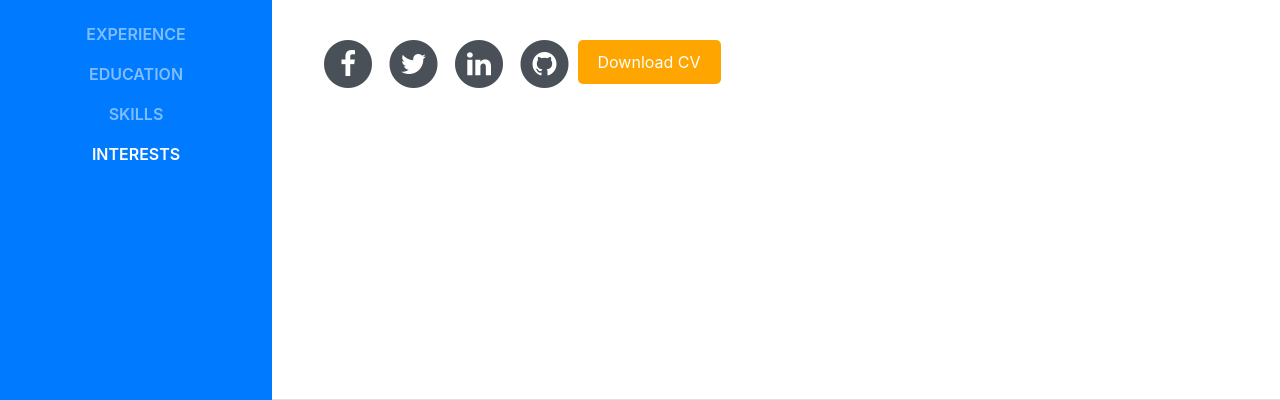
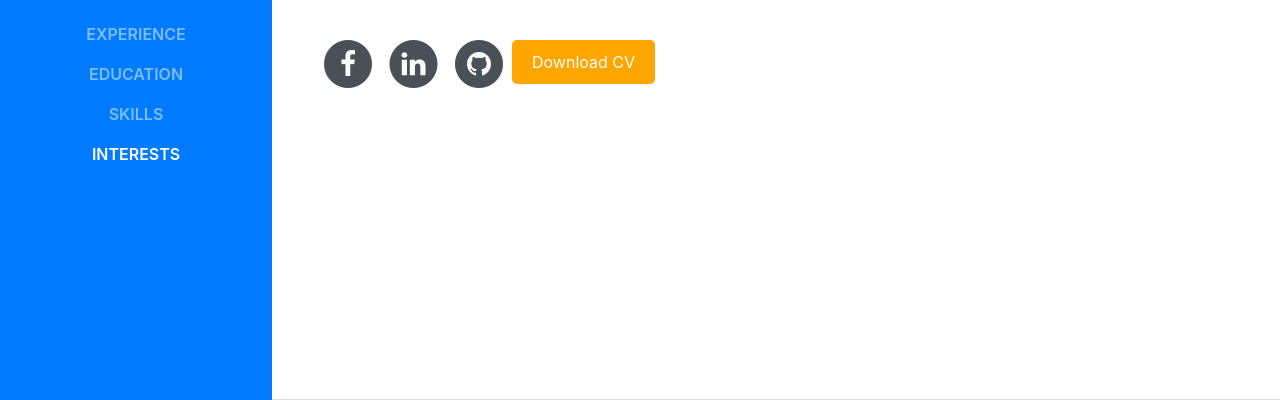
Before and after one commit to MUFADDALKHAMUSI/portfolio, a website with bundled scripts: page index.html in a window 1280 px wide. Shown: the part 400-800 px from the top of the page. Built offline with nearby package versions, Linux system fonts and the light colour scheme; a web font is replaced by a local one.

Commit message:
Update index.html

```diff
--- a/index.html
+++ b/index.html
@@ -112,14 +112,6 @@
                             <span class="fa-stack fa-lg">
                                 <i class="fa fa-circle fa-stack-2x"></i>
                                 <i class="fa fa-facebook fa-stack-1x fa-inverse"></i>
-                            </span>
-                        </a>
-                    </li>
-                    <li class="list-inline-item">
-                        <a href="https://twitter.com">
-                            <span class="fa-stack fa-lg">
-                                <i class="fa fa-circle fa-stack-2x"></i>
-                                <i class="fa fa-twitter fa-stack-1x fa-inverse"></i>
                             </span>
                         </a>
                     </li>
```
